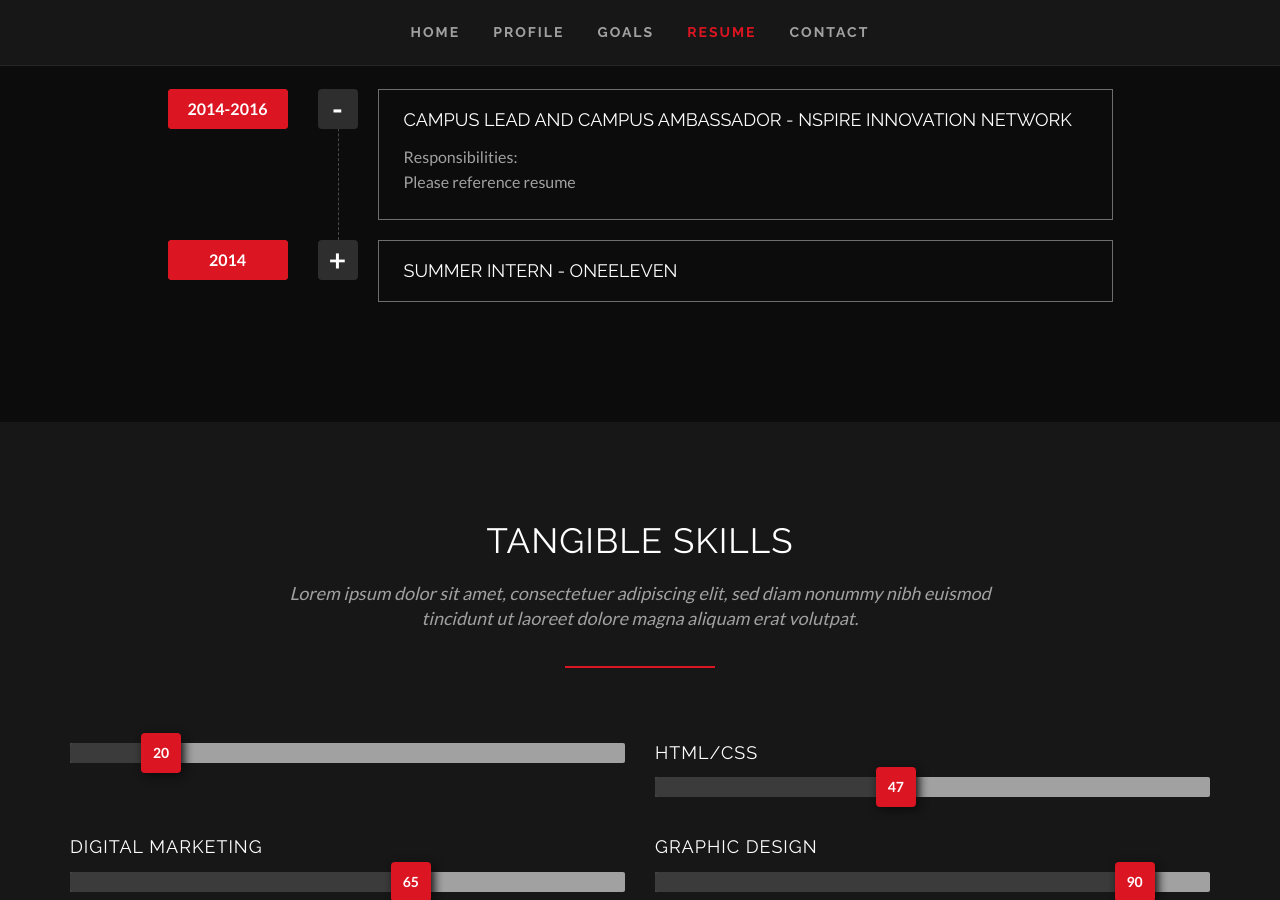
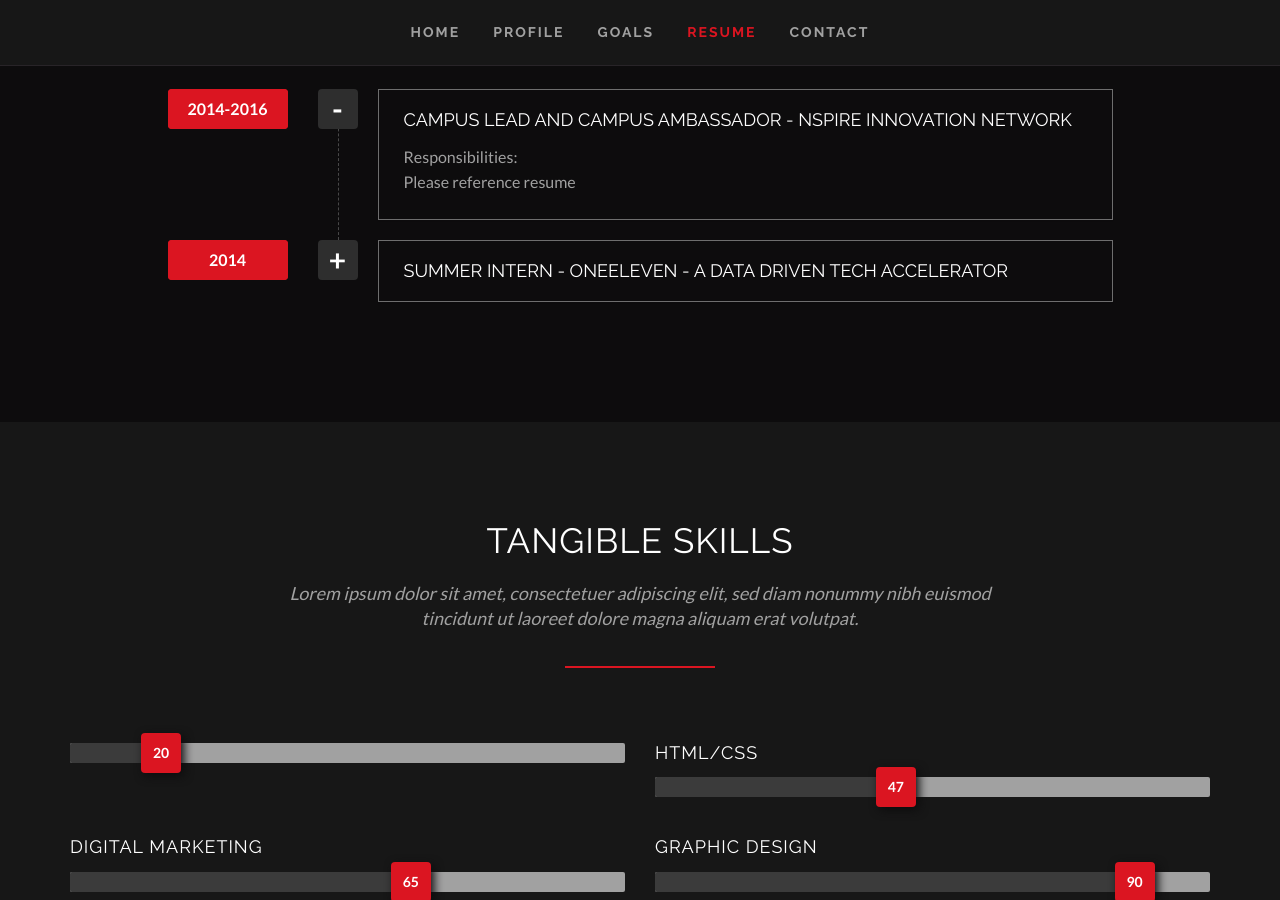
Before and after one commit to clearcareer/AhmadKhan, a Jekyll site: the page built from index.html, in a window 1280 px wide and 900 px high, scrolled down 3137 px. Built offline with Jekyll 4.4.1, drawn with Linux system fonts in a browser that asks for light colours; some web fonts are replaced.

Commit message:
Updated '/index.html' via CloudCannon

```diff
--- a/index.html
+++ b/index.html
@@ -37,7 +37,7 @@
   - number: 2
     years: '2014'
     position: Summer Intern
-    company: OneEleven
+    company: OneEleven - A Data Driven Tech Accelerator
     description: Please reference resume
 skills:
   - name: ''
```
